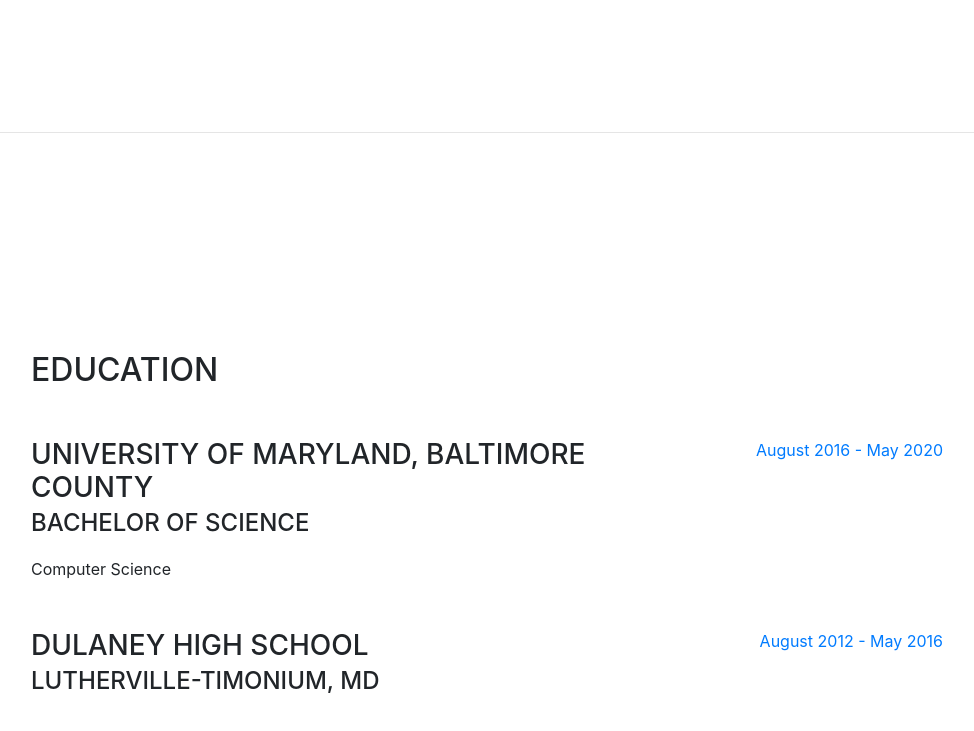
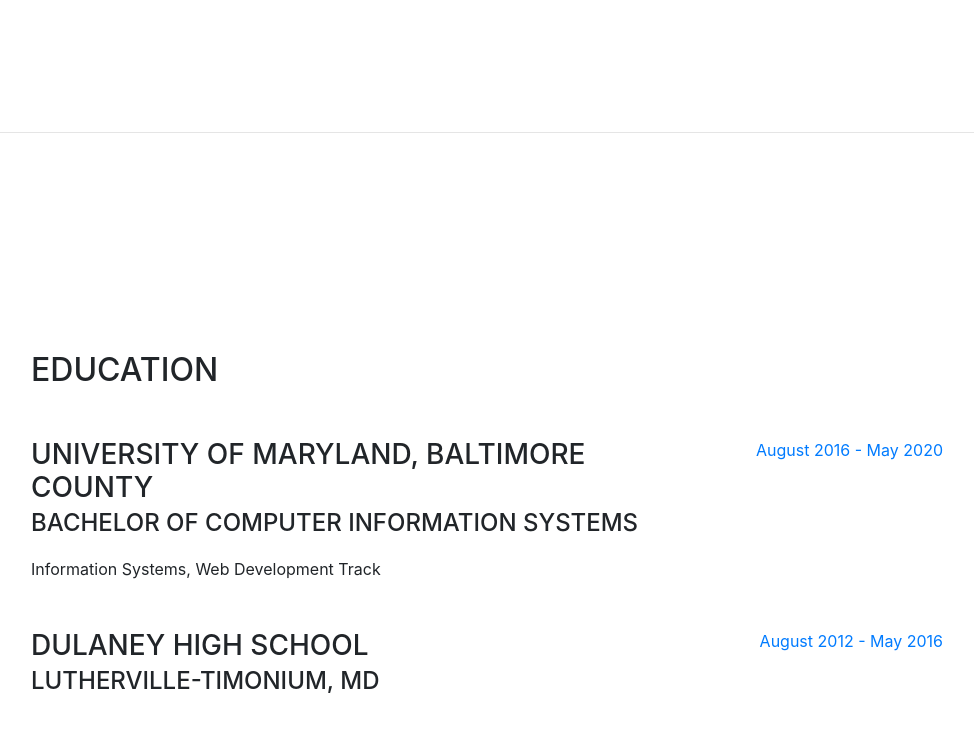
Before and after one commit to N-Roomi/N-Roomi.github.io, a website with bundled scripts: page index.html in a window 1280 px wide. Shown: the part 1469-2200 px from the top of the page, without its empty margins (289-1263 px from the left). Built offline with nearby package versions, Linux system fonts and the light colour scheme; a web font is replaced by a local one.

Commit message:
Updated Descriptions

```diff
--- a/index.html
+++ b/index.html
@@ -13,12 +13,12 @@
     <!-- Bootstrap core CSS -->
     <link href="vendor/bootstrap/css/bootstrap.min.css" rel="stylesheet">
 
-    <!-- Custom fonts for this template -->
+    <!-- Custom fonts -->
     <link href="https://fonts.googleapis.com/css?family=Saira+Extra+Condensed:500,700" rel="stylesheet">
     <link href="https://fonts.googleapis.com/css?family=Muli:400,400i,800,800i" rel="stylesheet">
     <link href="vendor/fontawesome-free/css/all.min.css" rel="stylesheet">
 
-    <!-- Custom styles for this template -->
+    <!-- Custom styles -->
     <link href="css/resume.min.css" rel="stylesheet">
     <!-- Favicon  -->
     <link rel="apple-touch-icon" sizes="76x76" href="/apple-touch-icon.png">
@@ -72,7 +72,7 @@
           <div class="subheading mb-5">36 Lambeth Bridge Court, Lutherville-Timonium, MD · (410) 926-6050 ·
             <a href="mailto:Nimar1@umbc.edu">Nimar1@umbc.edu</a>
           </div>
-          <p class="lead mb-5">Hi! I'm Nima, a CS undergrad at UMBC.</p>
+          <p class="lead mb-5">Hi! I'm Nima, a Information Systems undergrad at UMBC.</p>
           <div class="social-icons">
             <a href="https://www.linkedin.com/in/nima-r-056758116/">
               <i class="fab fa-linkedin-in"></i>
@@ -137,8 +137,8 @@
           <div class="resume-item d-flex flex-column flex-md-row mb-5">
             <div class="resume-content mr-auto">
               <h3 class="mb-0">University of Maryland, Baltimore County</h3>
-              <div class="subheading mb-3">Bachelor of Science</div>
-              <div>Computer Science <!-- Web Development Track --> </div>
+              <div class="subheading mb-3">Bachelor of Computer Information Systems </div>
+              <div>Information Systems, Web Development Track </div>
               <!--  <p>GPA: 3.23</p> -->
             </div>
             <div class="resume-date text-md-right">
@@ -203,7 +203,7 @@
     <!-- Plugin JavaScript -->
     <script src="vendor/jquery-easing/jquery.easing.min.js"></script>
 
-    <!-- Custom scripts for this template -->
+    <!-- Custom scripts -->
     <script src="js/resume.min.js"></script>
 
   </body>
```
